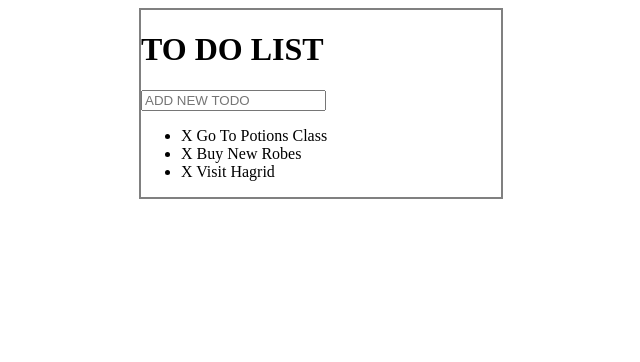
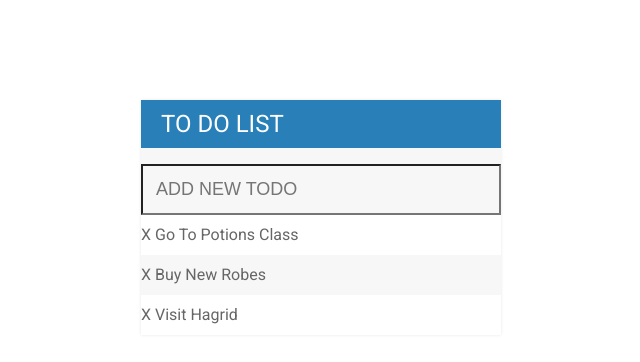
Before and after one commit to KushRohra/To_Do_List, a plain HTML site: page index.html in a window 1280 px wide. Shown: the whole page, without its empty margins (319-959 px from the left). Drawn offline with Linux system fonts and the light colour scheme.

Commit message:
Styling Part 1

```diff
--- a/assests/css/todos.css
+++ b/assests/css/todos.css
@@ -1,8 +1,9 @@
 #container
 {
-	border: 2px solid grey;
 	width: 360px;
-	margin: 0 auto;
+	margin: 100px auto;
+	background: #f7f7f7;
+	box-shadow: 0 0 3px rgba(0, 0, 0, 0.1)
 }
 
 .completed
@@ -10,3 +11,55 @@
 	color: gray;
 	text-decoration: line-through;
 }
+
+h1
+{
+	background: #2980b9;
+	color:white;
+	padding: 10px 20px;
+	text-transform: uppercase;
+	font-size: 24px;
+	font-weight: normal;
+}
+
+ul
+{
+	list-style: none;
+	margin: 0;
+	padding: 0;
+}
+
+li
+{
+	background: #fff;
+	height: 40px;
+	line-height: 40px;
+	color: #666;
+}
+
+input
+{
+	color: #2980b9;
+	font-size: 18px;
+	background-color: #f7f7f7;
+	width: 100%;
+	padding: 13px 13px 13px 13px;
+	box-sizing: border-box;
+}
+
+input:focus
+{
+	background: #fff;
+	border: 3px solid #2980b9;
+	outline: none;
+}
+
+li:nth-child(2n)
+{
+	background: #f7f7f7;
+}
+
+body
+{
+	font-family: Roboto;
+}
--- a/index.html
+++ b/index.html
@@ -3,6 +3,7 @@
 <head>
 	<title>ToDo List</title>
 	<link rel="stylesheet" type="text/css" href="assests/css/todos.css">
+	<link href="https://fonts.googleapis.com/css?family=Roboto:400,700&display=swap" rel="stylesheet">
 	<script type="text/javascript" src="assests/js/lib/jquery-3.4.1.min.js"></script>
 </head>
 <body>
```
